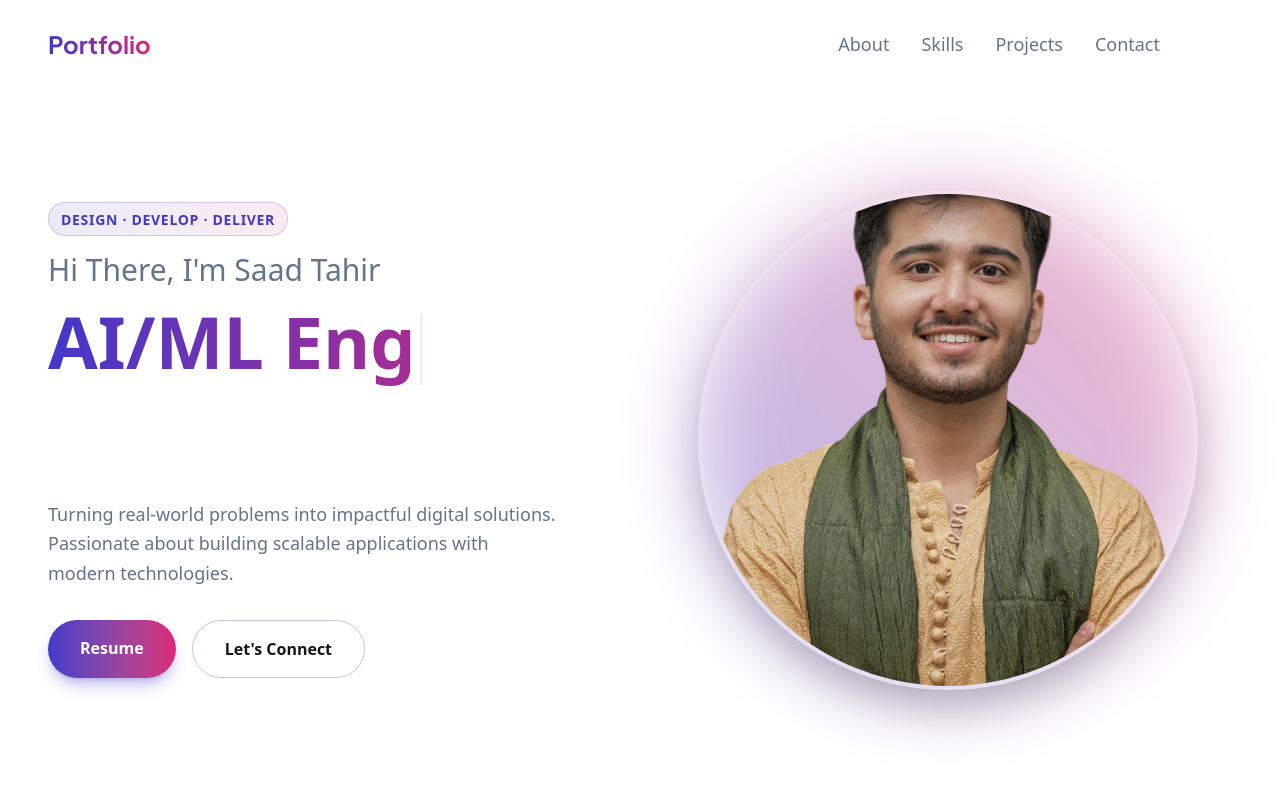
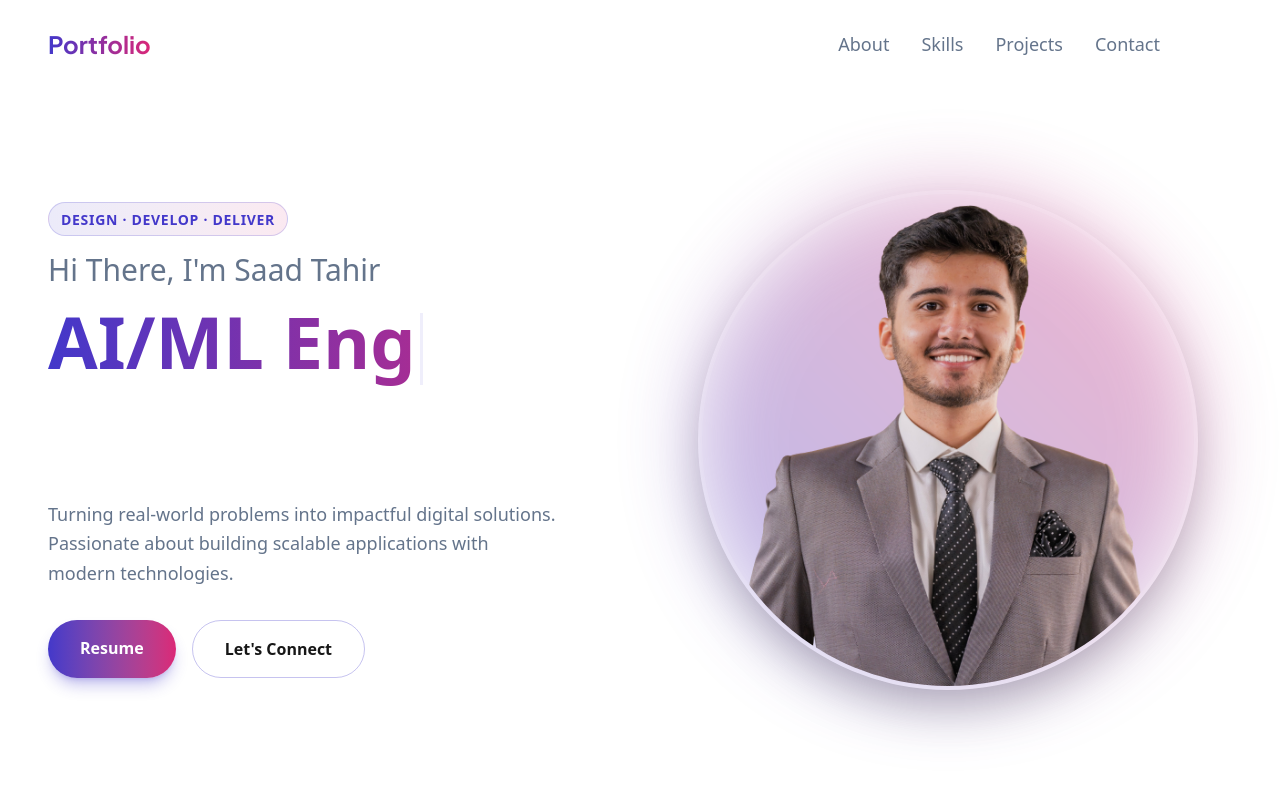
Before and after one commit to MianSaadTahir/Portfolio, a Next.js app: page / in a window 1280 px wide. Shown: the top 800 px of the page. Built offline with nearby package versions, Linux system fonts and the light colour scheme.

Commit message:
feat: add new pfp

```diff
--- a/src/app/layout.tsx
+++ b/src/app/layout.tsx
@@ -10,9 +10,8 @@ const jakarta = Plus_Jakarta_Sans({
 });
 
 export const metadata: Metadata = {
-  title: "Saad Tahir | Portfolio",
-  description:
-    "Computer Science Student & Full Stack Developer - Design . Develop . Deliver",
+  title: "Mian Saad Tahir",
+  description: "Computer Science Student - Full Stack Developer",
 };
 
 export default function RootLayout({
--- a/src/components/Hero.tsx
+++ b/src/components/Hero.tsx
@@ -79,7 +79,7 @@ export default function Hero() {
           <div className="relative w-80 h-80 md:w-[500px] md:h-[500px]">
             <div className="absolute inset-0 bg-gradient-to-tr from-primary to-secondary rounded-full opacity-20 blur-2xl animate-pulse"></div>
             <Image
-              src="/assets/p.png"
+              src="/assets/profile.png"
               alt="Saad Tahir"
               fill
               className="object-cover rounded-full border-4 border-white/10 shadow-2xl z-10"
```
Also changed, not shown: public/assets/p.png, public/assets/profile.png (added).
